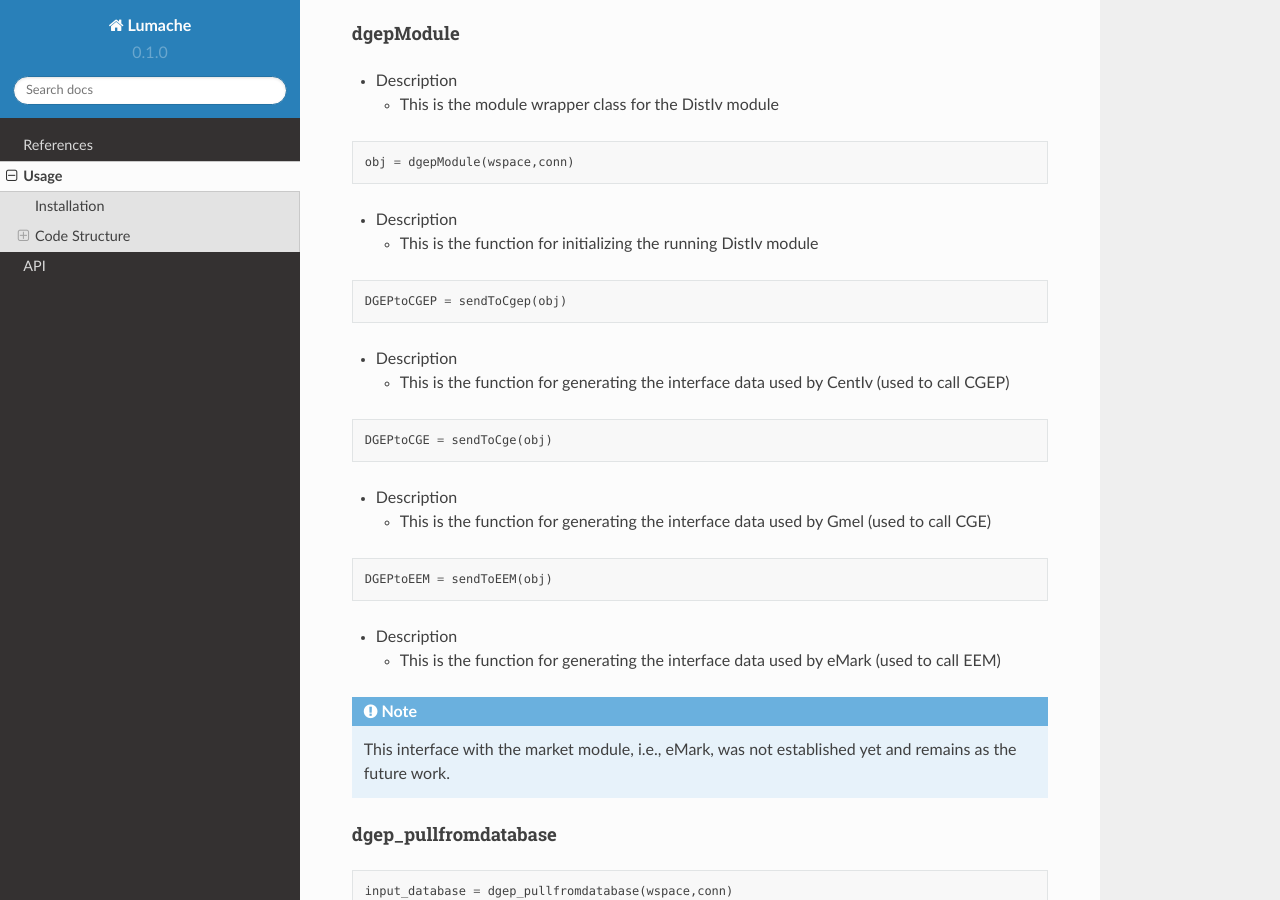
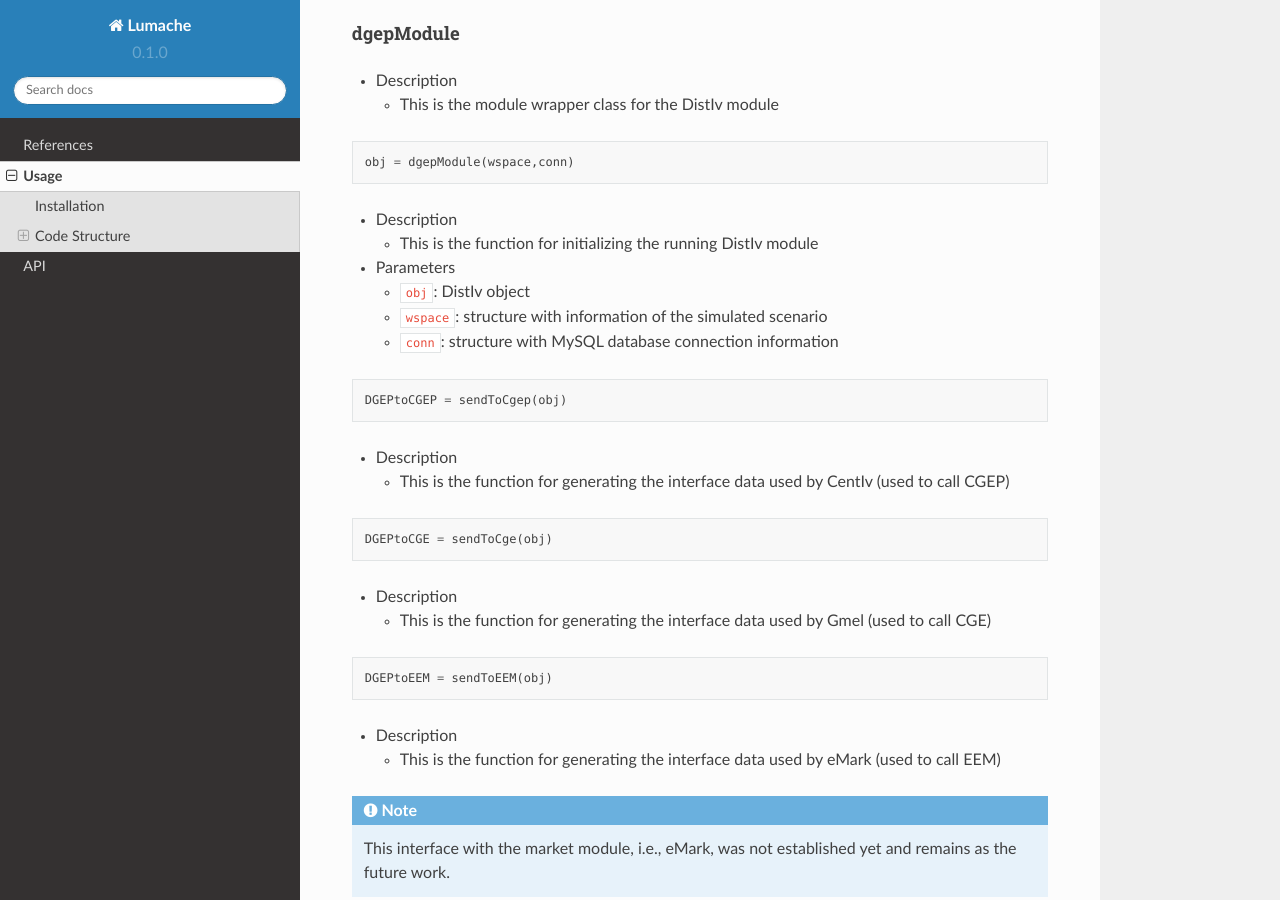
Before and after one commit to xuejiaohan/Nexuse_distiv_doc, a Sphinx documentation site: the page built from docs/source/usage.rst, in a window 1280 px wide and 900 px high, scrolled down 9845 px. Built offline with Sphinx 7.4.7 and the Read the Docs theme 2.0.0, drawn with Linux system fonts in a browser that asks for light colours; pages that are not in the unit, such as notebooks, are missing from menus.

Commit message:
Update usage.rst

```diff
--- a/docs/source/usage.rst
+++ b/docs/source/usage.rst
@@ -556,6 +556,12 @@ dgepModule
 
   * This is the function for initializing the running DistIv module
 
+* Parameters
+
+  * ``obj``: DistIv object
+  * ``wspace``: structure with information of the simulated scenario
+  * ``conn``: structure with MySQL database connection information
+
 
 .. code-block::
 
```
